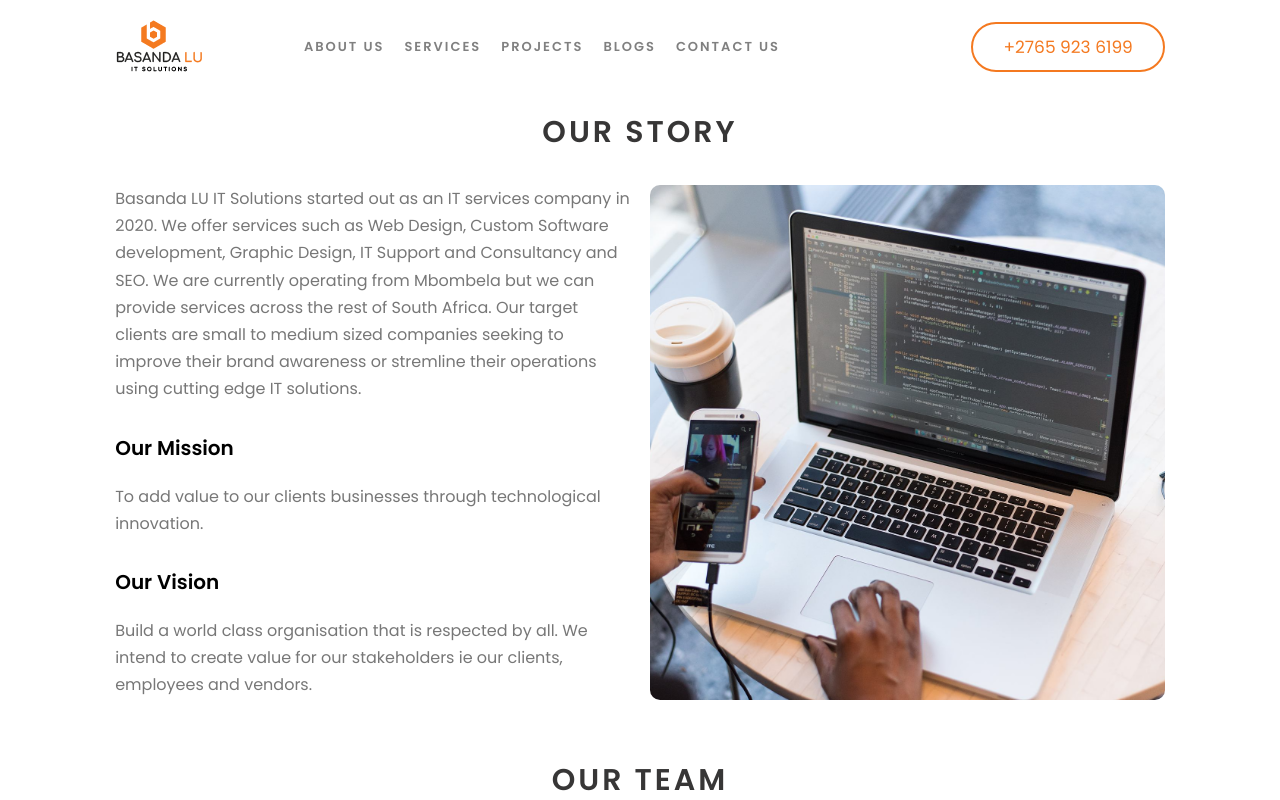
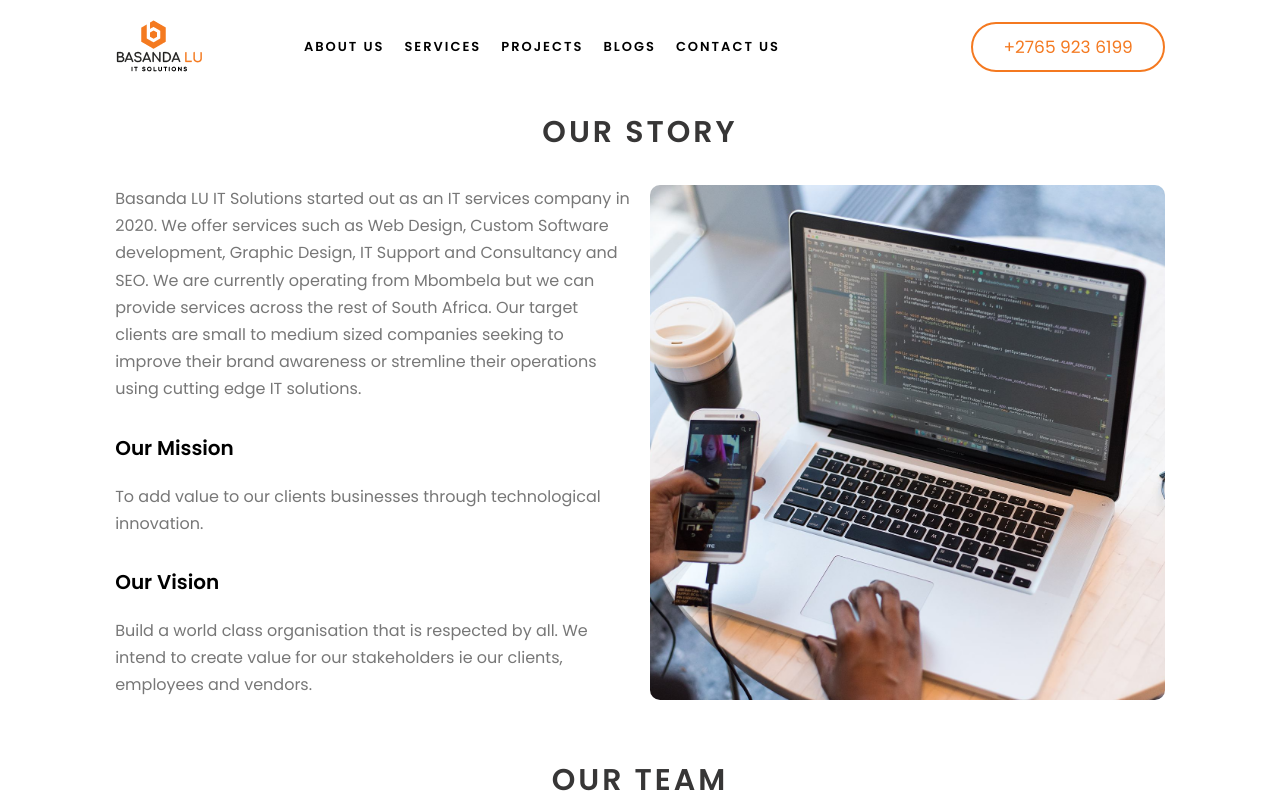
Before and after one commit to safarawolaz/BasandaLu, a Next.js app: page /about in a window 1280 px wide. Shown: the top 800 px of the page. Built offline with nearby package versions, Linux system fonts and the light colour scheme.

Commit message:
navbar links changes

```diff
--- a/components/Hero.jsx
+++ b/components/Hero.jsx
@@ -23,7 +23,7 @@ const Hero = () => {
       </div>
      <div className={styles.heroContent}>
         <p className={styles.subHeading}>your trusted partner in it</p>
-        <h1 className={styles.heading } ref={textRef}></h1>
+        <h1 className={styles.heading }We do ref={textRef}></h1>
         <button className={styles.btn}>Get a free quote</button>
     </div>
     </div>
--- a/styles/Navbar.module.css
+++ b/styles/Navbar.module.css
@@ -2,7 +2,7 @@
     position: fixed;
     top: 0; left: 0; right: 0;
     z-index: 1000;
-    color: gray;
+    color: black;
     display: flex;
     align-items: center;
     justify-content: space-between;
```
